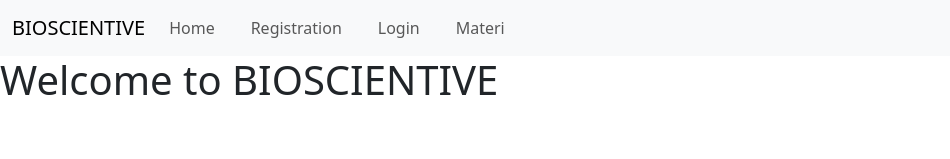
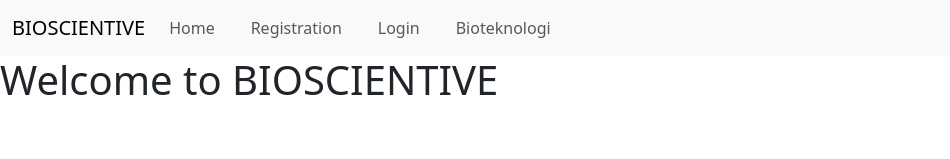
Before and after one commit to shintaem2005/Proyek-PSW1-Kelompok-7-Biologi-Kelas-12-SMA-D-IV-TRPL-Angkatan-24, a React (Create React App) app: page /home in a window 1280 px wide. Shown: the top 159 px of the page, without its empty margins (0-950 px from the left). Built offline with nearby package versions, Linux system fonts and the light colour scheme.

Commit message:
Perbaikan Navbar
Kesalahan dalam penguploadan dari saya

```diff
--- a/src/components/Navbar.js
+++ b/src/components/Navbar.js
@@ -27,8 +27,13 @@
             </li>
 
             <li className="nav-item">
-              <Link className="nav-link" to="/materi">Materi</Link>
+              <Link className="nav-link" to="/bioteknologi">Bioteknologi</Link>
             </li>
+
+{/*
+            <li className="nav-item">
+              <Link className="nav-link" to="/evolusi">Evolusi</Link>
+            </li> */}
 
           </ul>
         </div>
```
